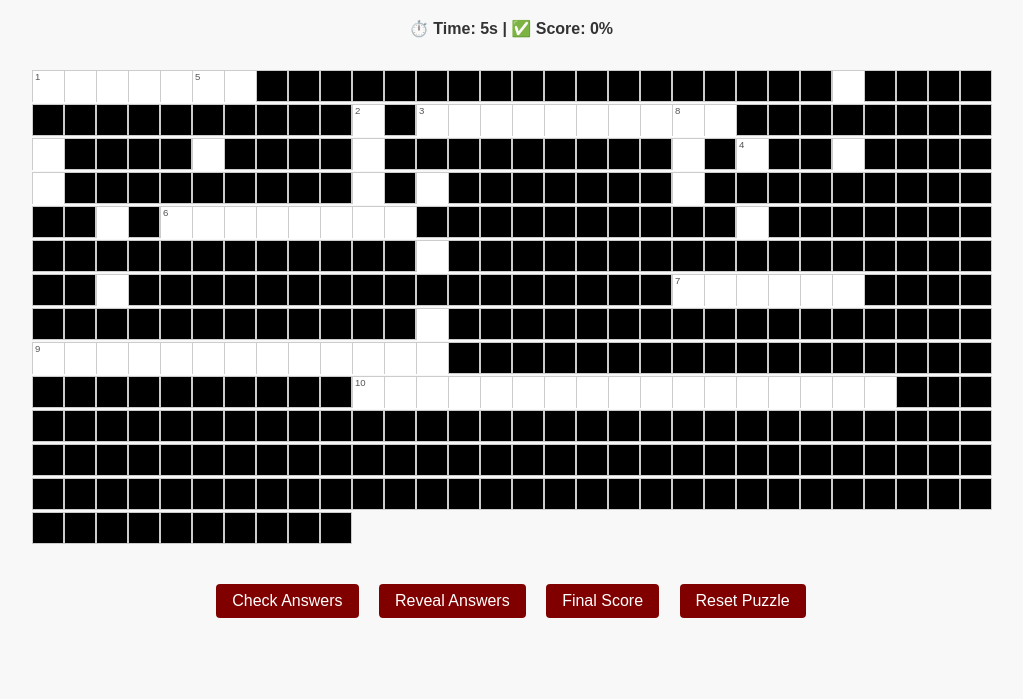
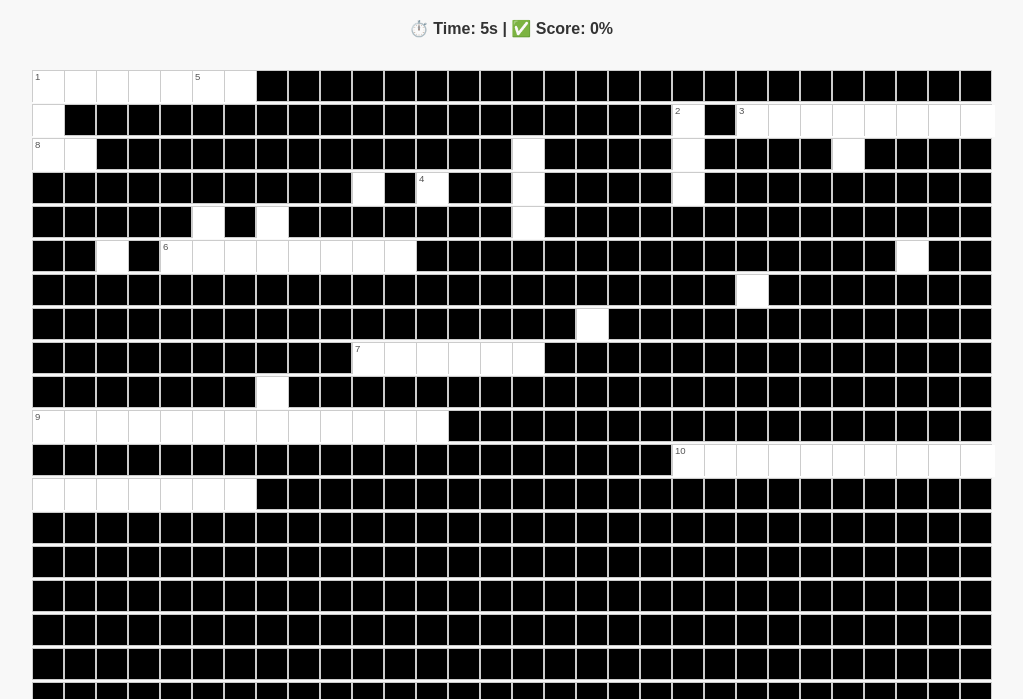
Before and after one commit to DrNeenu/CyBOK-Interactive-Learning-Platform, a plain HTML site: page ka-privacy.html in a window 1280 px wide. Shown: the part 101-800 px from the top of the page, without its empty margins (129-1152 px from the left). Drawn offline with Linux system fonts and the light colour scheme.

Commit message:
Update ka-privacy.html

```diff
--- a/ka-privacy.html
+++ b/ka-privacy.html
@@ -102,7 +102,7 @@
   { word: 'PRIVACYPRESERVING', x: 0, y: 14, dir: 'across', number: 10 }
 ];
 
-const gridSize = 20;
+const gridSize = 25;
 const grid = Array.from({ length: gridSize }, () => Array(gridSize).fill(null));
 const clueNumbers = Array.from({ length: gridSize }, () => Array(gridSize).fill(null));
 const inputRefs = [];
```
